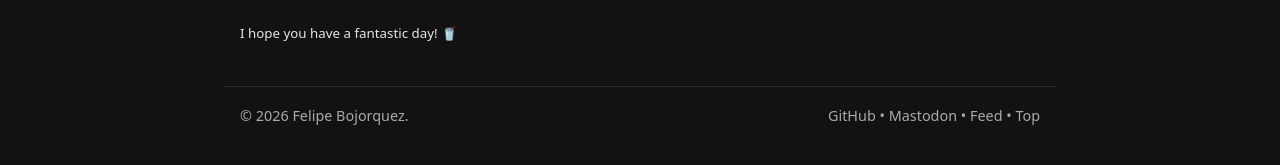
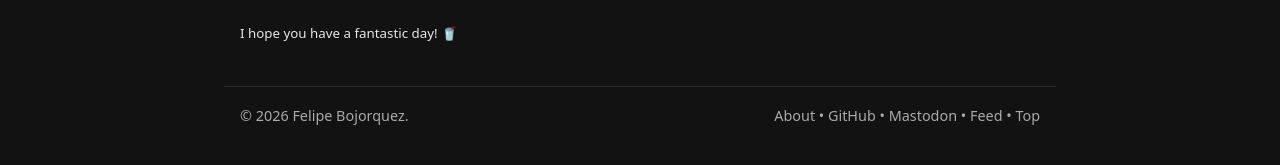
Before and after one commit to febog/website, a Jekyll site: the page built from src/index.md, in a window 1280 px wide. Shown: the part 1105-1270 px from the top of the page. Built offline with Jekyll 4.4.1, drawn with Linux system fonts in a browser that asks for light colours.

Commit message:
Add About link to the footer

```diff
--- a/src/_layouts/base.html
+++ b/src/_layouts/base.html
@@ -261,7 +261,7 @@
         © 2026 <a href="/" class="muted-link">Felipe Bojorquez</a>.
       </div>
       <div>
-        <a href="https://github.com/febog" rel="me" target="_blank" class="muted-link">GitHub</a> • <a href="https://hachyderm.io/@febog" rel="me" target="_blank" class="muted-link">Mastodon</a> • <a href="/feed.xml" class="muted-link">Feed</a> • <a href="#top" class="muted-link">Top</a>
+        <a href="/" rel="me" class="muted-link">About</a> • <a href="https://github.com/febog" rel="me" target="_blank" class="muted-link">GitHub</a> • <a href="https://hachyderm.io/@febog" rel="me" target="_blank" class="muted-link">Mastodon</a> • <a href="/feed.xml" class="muted-link">Feed</a> • <a href="#top" class="muted-link">Top</a>
       </div>
     </div>
   </footer>
```
